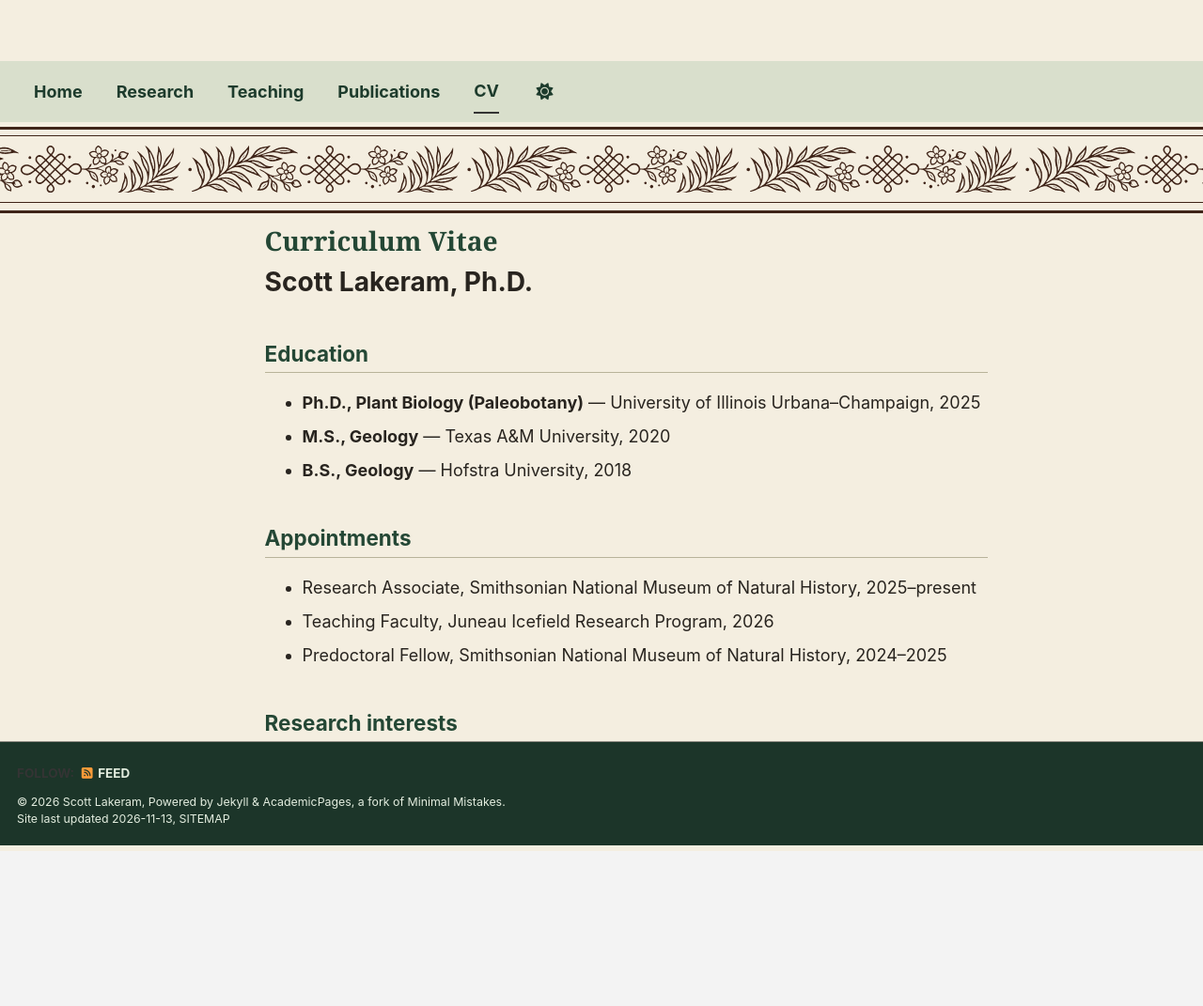
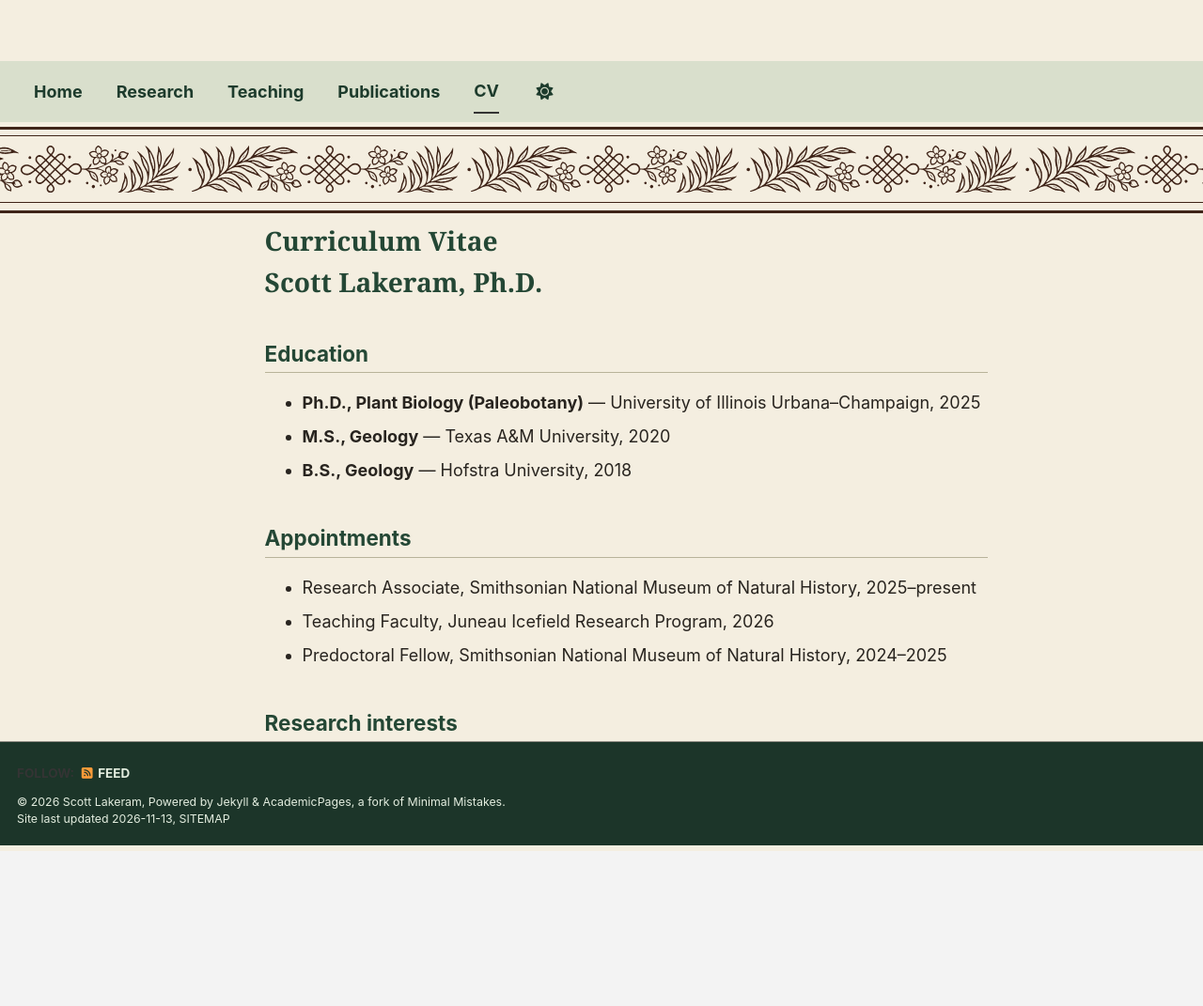
Before and after one commit to slakeram/slakeram.github.io, a Jekyll site: the page built from _pages/cv.md, in a window 1280 px wide. Shown: the whole page at 94% size. Built offline with Jekyll 4.4.1, drawn with Linux system fonts in a browser that asks for light colours; a script bundle is joined from its source files by our own code; a style sheet for code colours, icons or effects is not loaded.

Commit message:
Left-align CV name with CV sections

```diff
--- a/assets/css/botanical.css
+++ b/assets/css/botanical.css
@@ -354,3 +354,6 @@ body:has(.botanical-hero) .botanical-profile-photo {
  .teaching-mentorship-panel {padding:1.25rem;}
  .teaching-photo-gallery img {height:clamp(145px,38vw,210px);}
 }
+
+/* CV identity heading aligns with the left edge of the section headings and content. */
+body:has(.kolam-cv) .cv-person-name {text-align:left!important;margin:0 0 1.5rem!important;padding:0!important;font-family:Georgia,serif;color:#244735;line-height:1.2;}
```
